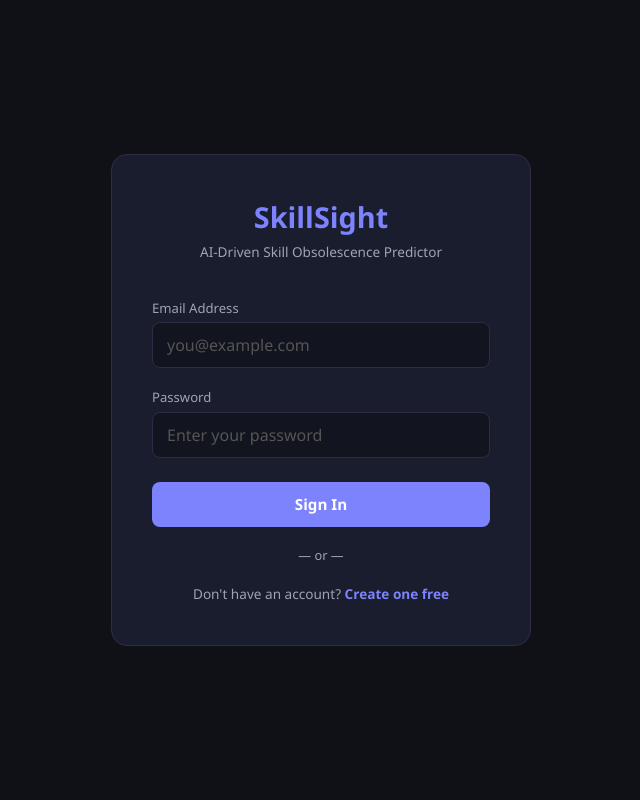
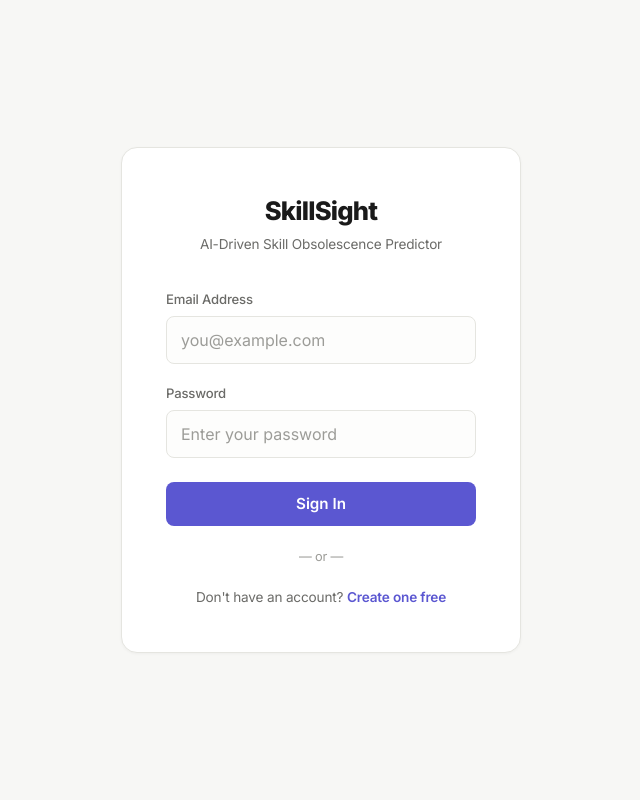
Before and after one commit to KRISHNACHAVAN8055/SkillSight, a Flask app: page /login in a window 1280 px wide. Shown: the whole page, without its empty margins (319-959 px from the left). Run offline with Flask 3, Linux system fonts and the light colour scheme.

Commit message:
Redesign login page with Apple-style light theme

```diff
--- a/templates/login.html
+++ b/templates/login.html
@@ -4,22 +4,74 @@
     <meta charset="UTF-8">
     <title>Login — SkillSight</title>
     <link href="https://cdn.jsdelivr.net/npm/bootstrap@5.3.0/dist/css/bootstrap.min.css" rel="stylesheet">
+    <link href="https://fonts.googleapis.com/css2?family=Inter:wght@400;500;600;700;800&display=swap" rel="stylesheet">
     <style>
         * { box-sizing: border-box; }
-        body { background: #0f1117; color: #e0e0e0; font-family: 'Segoe UI', sans-serif; min-height: 100vh; display: flex; align-items: center; justify-content: center; }
-        .auth-card { background: #1a1d2e; border: 1px solid #2d2d44; border-radius: 16px; padding: 2.5rem; width: 100%; max-width: 420px; }
-        .brand { font-size: 1.8rem; font-weight: 700; color: #7c83fd; text-align: center; margin-bottom: 0.25rem; }
-        .brand-sub { text-align: center; color: #a0a3b1; font-size: 0.85rem; margin-bottom: 2rem; }
-        .form-label { color: #a0a3b1; font-size: 0.82rem; margin-bottom: 4px; }
-        .form-control { background: #12151f; border: 1px solid #2d2d44; color: #fff; border-radius: 8px; padding: 10px 14px; }
-        .form-control:focus { background: #12151f; border-color: #7c83fd; color: #fff; box-shadow: 0 0 0 3px rgba(124,131,253,0.15); }
-        .form-control::placeholder { color: #555; }
-        .btn-primary { background: #7c83fd; border: none; border-radius: 8px; padding: 11px; font-size: 0.95rem; font-weight: 600; width: 100%; margin-top: 0.5rem; }
-        .btn-primary:hover { background: #6670f0; }
-        .divider { text-align: center; color: #a0a3b1; font-size: 0.8rem; margin: 1.2rem 0; }
-        .link-text { text-align: center; font-size: 0.85rem; color: #a0a3b1; }
-        .link-text a { color: #7c83fd; text-decoration: none; font-weight: 600; }
-        .alert-danger { background: #4a1a1a; border: 1px solid #f87171; color: #f87171; border-radius: 8px; padding: 10px 14px; font-size: 0.85rem; margin-bottom: 1rem; }
+        body {
+            background: #f7f7f5;
+            color: #1a1a1a;
+            font-family: 'Inter', -apple-system, BlinkMacSystemFont, sans-serif;
+            letter-spacing: -0.011em;
+            min-height: 100vh;
+            display: flex;
+            align-items: center;
+            justify-content: center;
+            margin: 0;
+            animation: fadeIn 0.4s ease;
+        }
+        @keyframes fadeIn { from { opacity: 0; transform: translateY(6px); } to { opacity: 1; transform: translateY(0); } }
+        .auth-card {
+            background: #ffffff;
+            border: 1px solid #e5e5e0;
+            border-radius: 16px;
+            padding: 2.75rem;
+            width: 100%;
+            max-width: 400px;
+            box-shadow: 0 1px 3px rgba(0,0,0,0.04);
+        }
+        .brand { font-size: 1.6rem; font-weight: 800; color: #1a1a1a; text-align: center; margin-bottom: 0.2rem; letter-spacing: -0.03em; }
+        .brand-sub { text-align: center; color: #6b6b68; font-size: 0.85rem; margin-bottom: 2rem; }
+        .form-label { color: #6b6b68; font-size: 0.82rem; margin-bottom: 6px; font-weight: 500; }
+        .form-control {
+            background: #fdfdfc;
+            border: 1px solid #e5e5e0;
+            color: #1a1a1a;
+            border-radius: 8px;
+            padding: 11px 14px;
+            transition: all 0.18s ease;
+        }
+        .form-control:focus {
+            background: #fff;
+            border-color: #5b57d1;
+            color: #1a1a1a;
+            box-shadow: 0 0 0 3px rgba(91,87,209,0.12);
+        }
+        .form-control::placeholder { color: #9c9c98; }
+        .btn-primary {
+            background: #5b57d1;
+            border: none;
+            border-radius: 8px;
+            padding: 11px;
+            font-size: 0.95rem;
+            font-weight: 600;
+            width: 100%;
+            margin-top: 0.5rem;
+            transition: all 0.18s ease;
+        }
+        .btn-primary:hover { background: #4a47b0; transform: translateY(-1px); }
+        .divider { text-align: center; color: #9c9c98; font-size: 0.8rem; margin: 1.3rem 0; }
+        .link-text { text-align: center; font-size: 0.85rem; color: #6b6b68; }
+        .link-text a { color: #5b57d1; text-decoration: none; font-weight: 600; }
+        .link-text a:hover { color: #4a47b0; }
+        .alert-danger {
+            background: #fbeaea;
+            border: 1px solid #e8b8b8;
+            color: #c23b3b;
+            border-radius: 8px;
+            padding: 10px 14px;
+            font-size: 0.85rem;
+            margin-bottom: 1rem;
+        }
     </style>
 </head>
 <body>
```
